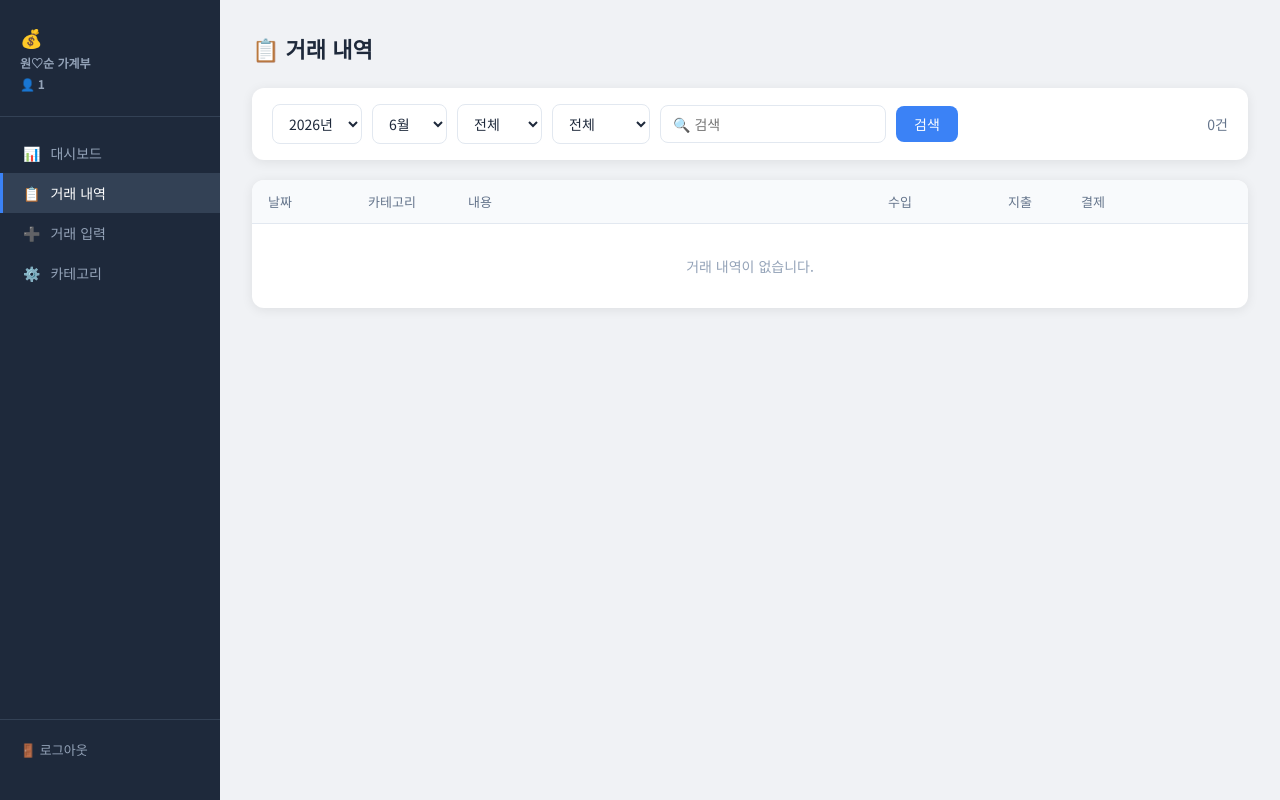
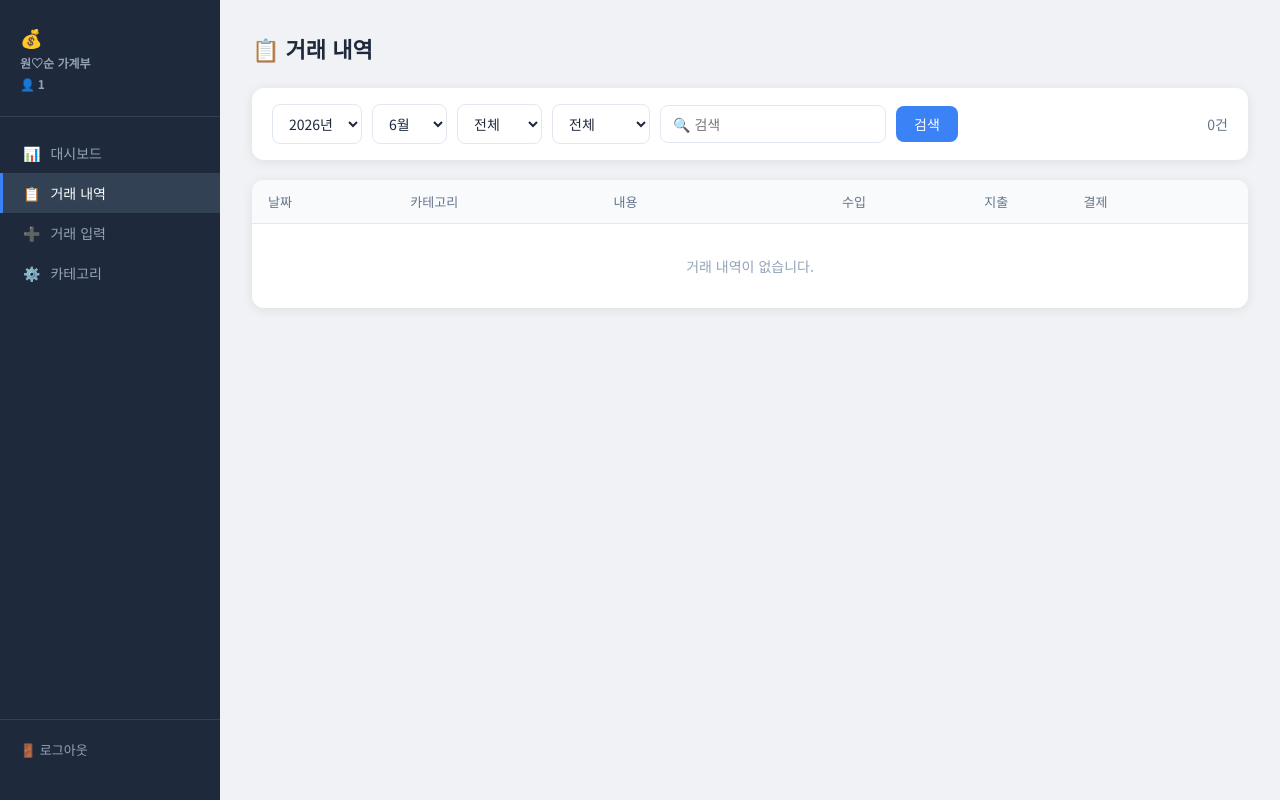
Before and after one commit to kwoni21/household-flask, a Flask app: page /transactions in a window 1280 px wide. Run offline with Flask 3, Linux system fonts and the light colour scheme; the visitor is signed in with stand-in values (Sample User, id 1); data that the repository does not hold is empty; some libraries are stand-ins or nearby versions.

Commit message:
Add files via upload

```diff
--- a/templates/transactions.html
+++ b/templates/transactions.html
@@ -27,13 +27,13 @@
   <table>
     <thead>
       <tr>
-        <th style="width:100px">날짜</th>
-        <th style="width:100px">카테고리</th>
+        <th>날짜</th>
+        <th>카테고리</th>
         <th>내용</th>
-        <th style="text-align:right;width:120px">수입</th>
-        <th style="text-align:right;width:120px">지출</th>
-        <th style="text-align:center;width:90px">결제</th>
-        <th style="width:110px"></th>
+        <th style="text-align:right">수입</th>
+        <th style="text-align:right">지출</th>
+        <th style="text-align:center">결제</th>
+        <th></th>
       </tr>
     </thead>
     <tbody>
@@ -42,8 +42,8 @@
         <td data-label="날짜">{{ r.date }}</td>
         <td data-label="카테고리">{{ r.category }}</td>
         <td data-label="내용">{{ r.description }}</td>
-        <td data-label="수입" class="text-income" style="text-align:right">{% if r.income > 0 %}+{{ "{:,.0f}".format(r.income) }}{% endif %}</td>
-        <td data-label="지출" class="text-expense" style="text-align:right">{% if r.expense > 0 %}-{{ "{:,.0f}".format(r.expense) }}{% endif %}</td>
+        <td data-label="수입" class="text-income" style="text-align:right;white-space:nowrap">{% if r.income > 0 %}+{{ "{:,.0f}".format(r.income) }}{% endif %}</td>
+        <td data-label="지출" class="text-expense" style="text-align:right;white-space:nowrap">{% if r.expense > 0 %}-{{ "{:,.0f}".format(r.expense) }}{% endif %}</td>
         <td data-label="결제" style="text-align:center"><span class="badge {{ 'badge-card' if r.credit == 1 else 'badge-cash' }}">{{ '💳 카드' if r.credit == 1 else '💵 현금' }}</span></td>
         <td data-label="" style="display:flex; gap:6px; justify-content:flex-end;">
           <a href="{{ url_for('edit_transaction', tx_id=r.id, year=year, month=month) }}"
```
Also changed, not shown: templates/dashboard.html (+8 -8 lines).
